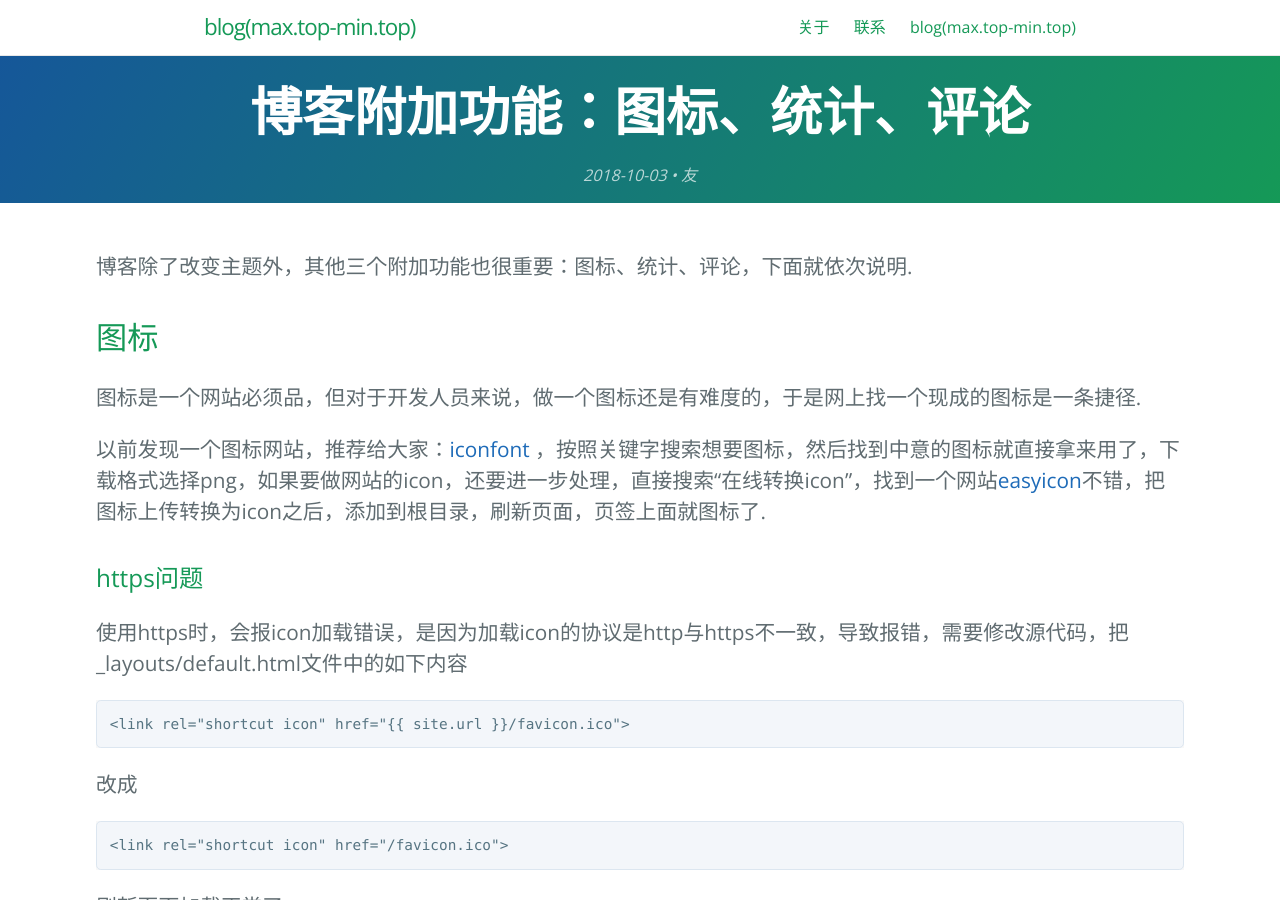
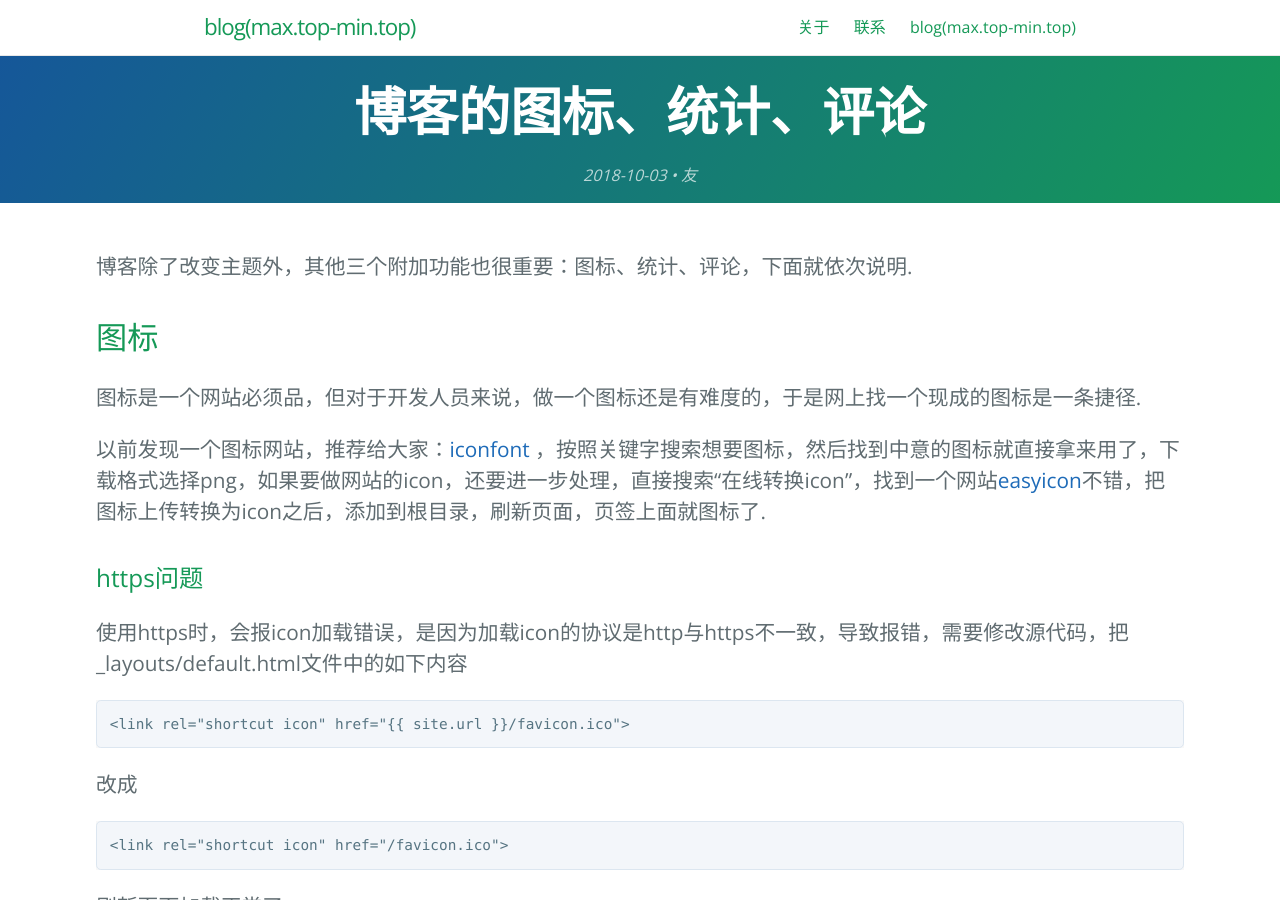
Before and after one commit to shangqianliu/jekyll.321zou.com, a Jekyll site: the page built from _posts/2018-10-03-blogwithext.markdown, in a window 1280 px wide and 900 px high. Built offline with Jekyll 4.4.1, drawn with Linux system fonts in a browser that asks for light colours; comment, search, counter and statistics services are not loaded.

Commit message:
避免标题换行

```diff
--- a/_posts/2018-10-03-blogwithext.markdown
+++ b/_posts/2018-10-03-blogwithext.markdown
@@ -1,6 +1,6 @@
 ---
 layout: post
-title: "博客附加功能：图标、统计、评论"
+title: "博客的图标、统计、评论"
 date: "2018-10-03 19:35:59 +0800"
 author: "友"
 ---
```
